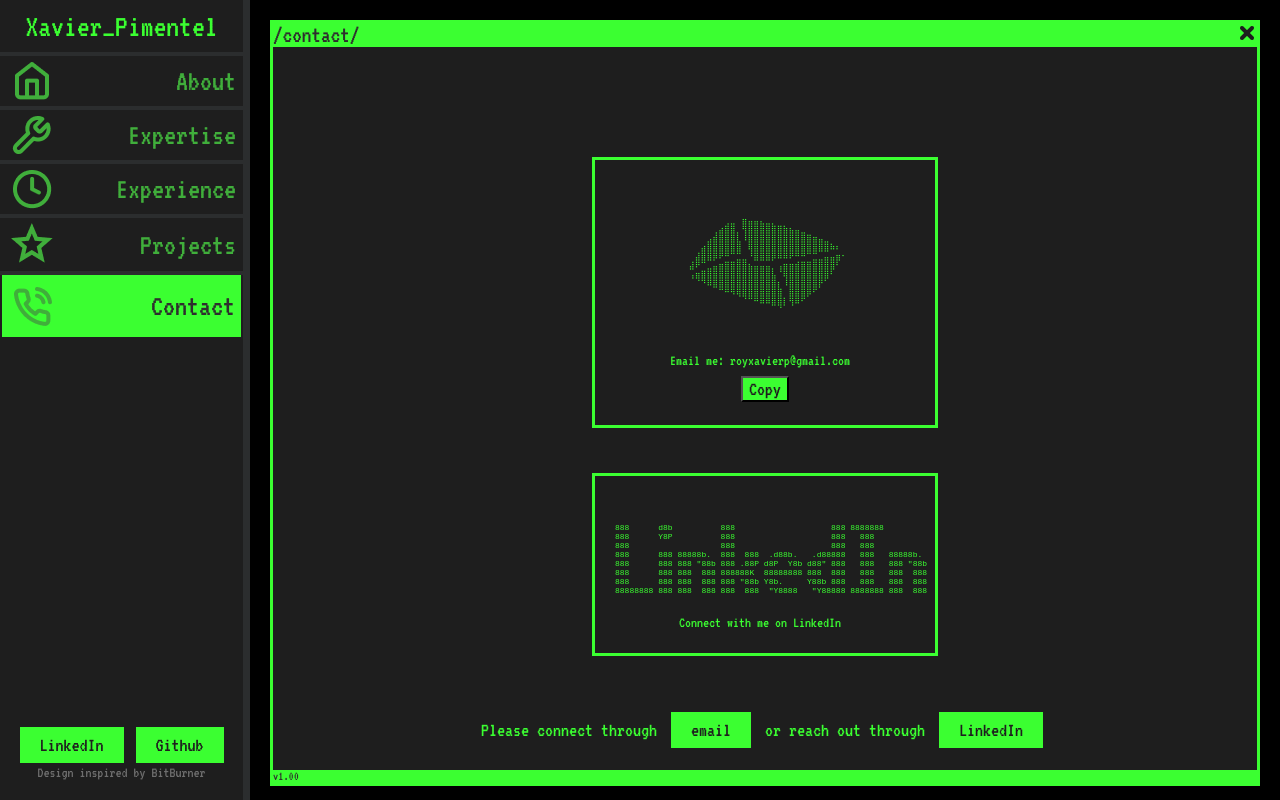
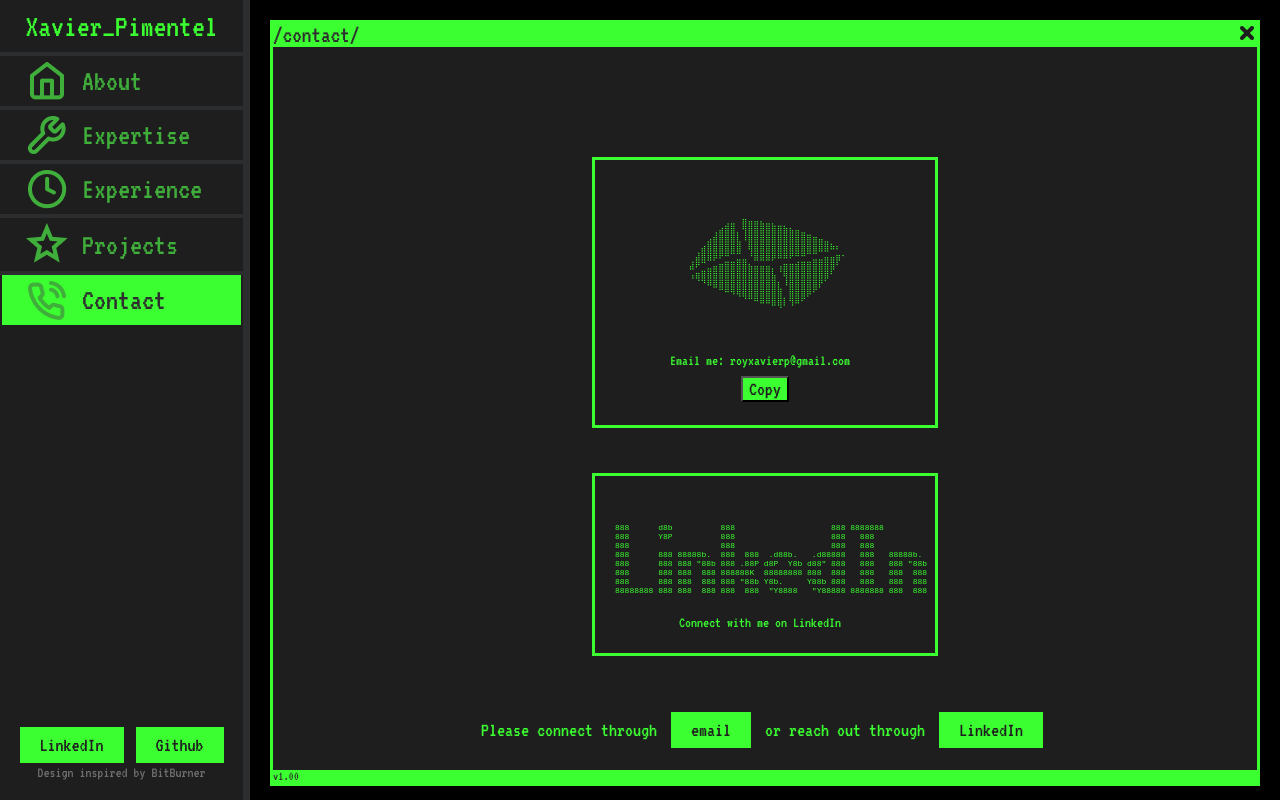
Before and after one commit to XavierPim/porto_folio, a React (Create React App) app: page /contact in a window 1280 px wide. Built offline with nearby package versions, Linux system fonts and the light colour scheme.

Commit message:
navbar align fix

```diff
--- a/src/components/sidebar.css
+++ b/src/components/sidebar.css
@@ -41,18 +41,16 @@
 .navbar_ul>li>*{
     font-size: 30px;
     display: flex;
-    justify-content: space-between;
+    justify-content:flex-start;
     align-items: center;
     color:#40AE3B;
     width: 100%;
-    padding: 0 5px;
+    padding: 0 10px;
     margin:0 2px;
 }
 
-.navbar_ul>li>img{
-    width: 120px;
-    height: 120px;
-    margin:0
+.navbar_ul>li>a>img{
+    margin:0 10px;
 }
 
 
@@ -60,7 +58,6 @@
     background-color: #3BFF31;
     color: #2e2e2e;
     height: 100%;
-    padding: 6px;
     box-sizing:border-box ;
 }
 
```
